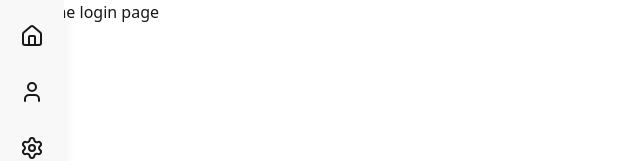
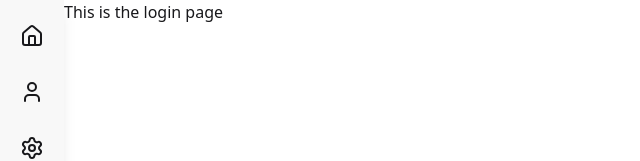
Before and after one commit to nravesz/DarknessExplorationRecord, a React app in the folder frontend/: page / in a window 1280 px wide. Shown: the top 161 px of the page, without its empty margins (0-640 px from the left). Built offline with nearby package versions, Linux system fonts and the light colour scheme; the HTML template or start-up script is replaced by a standard one.

Commit message:
fix: page being under the sidebar

```diff
--- a/frontend/src/features/Layout.tsx
+++ b/frontend/src/features/Layout.tsx
@@ -3,9 +3,11 @@ import SideBar from './SideBar';
 
 function Layout() {
   return (
-    <div className="">
+    <div className="flex">
       <SideBar />
-      <Outlet />
+      <div className="flex-1">
+        <Outlet />
+      </div>
     </div>
   );
 }
--- a/frontend/src/features/SideBar.tsx
+++ b/frontend/src/features/SideBar.tsx
@@ -2,7 +2,7 @@ import { Home, User, Settings, LogIn } from 'lucide-react';
 
 function SideBar() {
   return (
-    <div className="flex flex-col bg-base-200 h-screen w-16 items-center py-4 shadow-lg fixed">
+    <div className="flex flex-col bg-base-200 h-screen w-16 items-center py-4 shadow-lg">
       <button className="mb-4 p-2 rounded hover:bg-base-300">
         <Home size={24} />
       </button>
```
